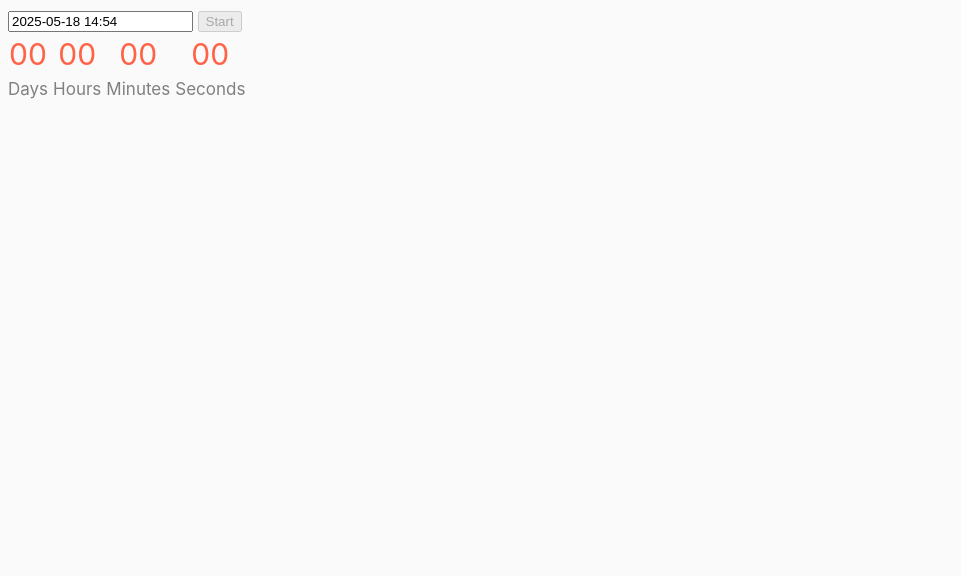
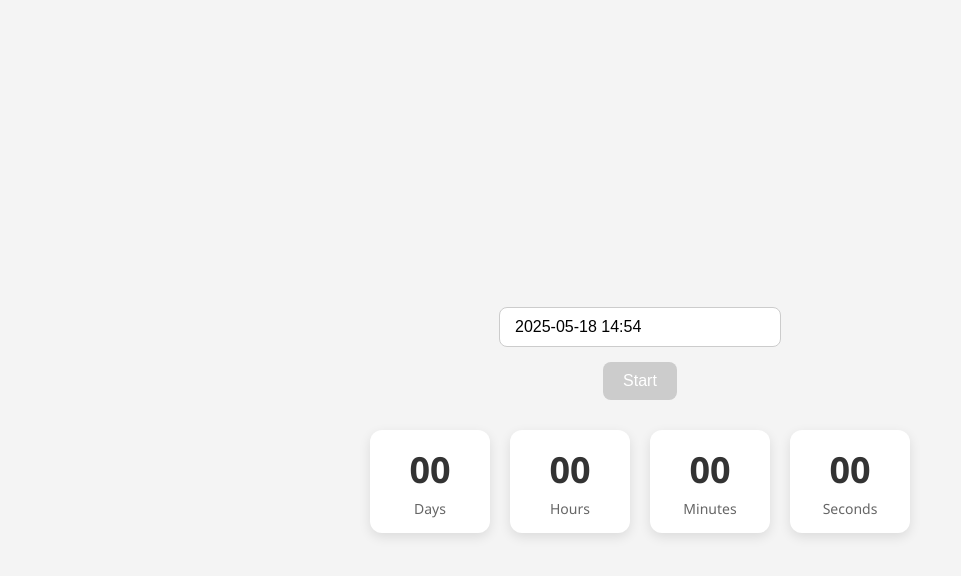
Before and after one commit to SLVladislav/my-vite-project, a website built with Vite: page src/time.html in a window 1280 px wide. Shown: the whole page, without its empty margins (0-961 px from the left). Built offline with nearby package versions, Linux system fonts and the light colour scheme.

Commit message:
add/timer/css

```diff
--- a/src/style.css
+++ b/src/style.css
@@ -1,39 +1,71 @@
-* {
-    box-sizing: border-box;
+body {
+    font-family: 'Segoe UI', Tahoma, Geneva, Verdana, sans-serif;
+    background-color: #f4f4f4;
+    display: flex;
+    flex-direction: column;
+    align-items: center;
+    justify-content: center;
+    height: 100vh;
+    margin: 0;
+    padding: 20px;
 }
 
-body {
-    font-family: -apple-system, BlinkMacSystemFont, 'Segoe UI', Roboto,
-        Oxygen-Sans, Ubuntu, Cantarell, 'Helvetica Neue', sans-serif;
-    -webkit-font-smoothing: antialiased;
-    -moz-osx-font-smoothing: grayscale;
-    background-color: #fafafa;
-    color: #212121;
-    line-height: 1.5;
+#datetime-picker {
+    padding: 10px 15px;
+    font-size: 16px;
+    border-radius: 8px;
+    border: 1px solid #ccc;
+    margin-bottom: 15px;
+    width: 250px;
 }
 
-img {
-    display: block;
-    max-width: 100%;
+button[data-start] {
+    padding: 10px 20px;
+    background-color: #007bff;
+    color: #fff;
+    border: none;
+    border-radius: 8px;
+    font-size: 16px;
+    cursor: pointer;
+    transition: background-color 0.3s ease;
+    margin-bottom: 30px;
+}
+
+button[data-start]:hover:enabled {
+    background-color: #0056b3;
+}
+
+button[data-start]:disabled {
+    background-color: #cccccc;
+    cursor: not-allowed;
 }
 
 .timer {
     display: flex;
-    gap: 5px;
-
-    font-size: 17px;
+    gap: 20px;
+    justify-content: center;
+    flex-wrap: wrap;
 }
 
-.timer .field {
-    display: flex;
-    align-items: center;
-    flex-direction: column;
+.field {
+    background-color: #ffffff;
+    border-radius: 12px;
+    padding: 15px 20px;
+    box-shadow: 0 4px 12px rgba(0, 0, 0, 0.1);
+    text-align: center;
+    min-width: 80px;
 }
 
-.timer .label {
-    color: grey;
+.value {
+    font-size: 36px;
+    font-weight: bold;
+    color: #333;
+    display: block;
 }
 
-.timer .value {
-    font-size: 30px;
-    color: tomato; }
+.label {
+    font-size: 14px;
+    color: #666;
+    margin-top: 5px;
+    display: block;
+}
```
